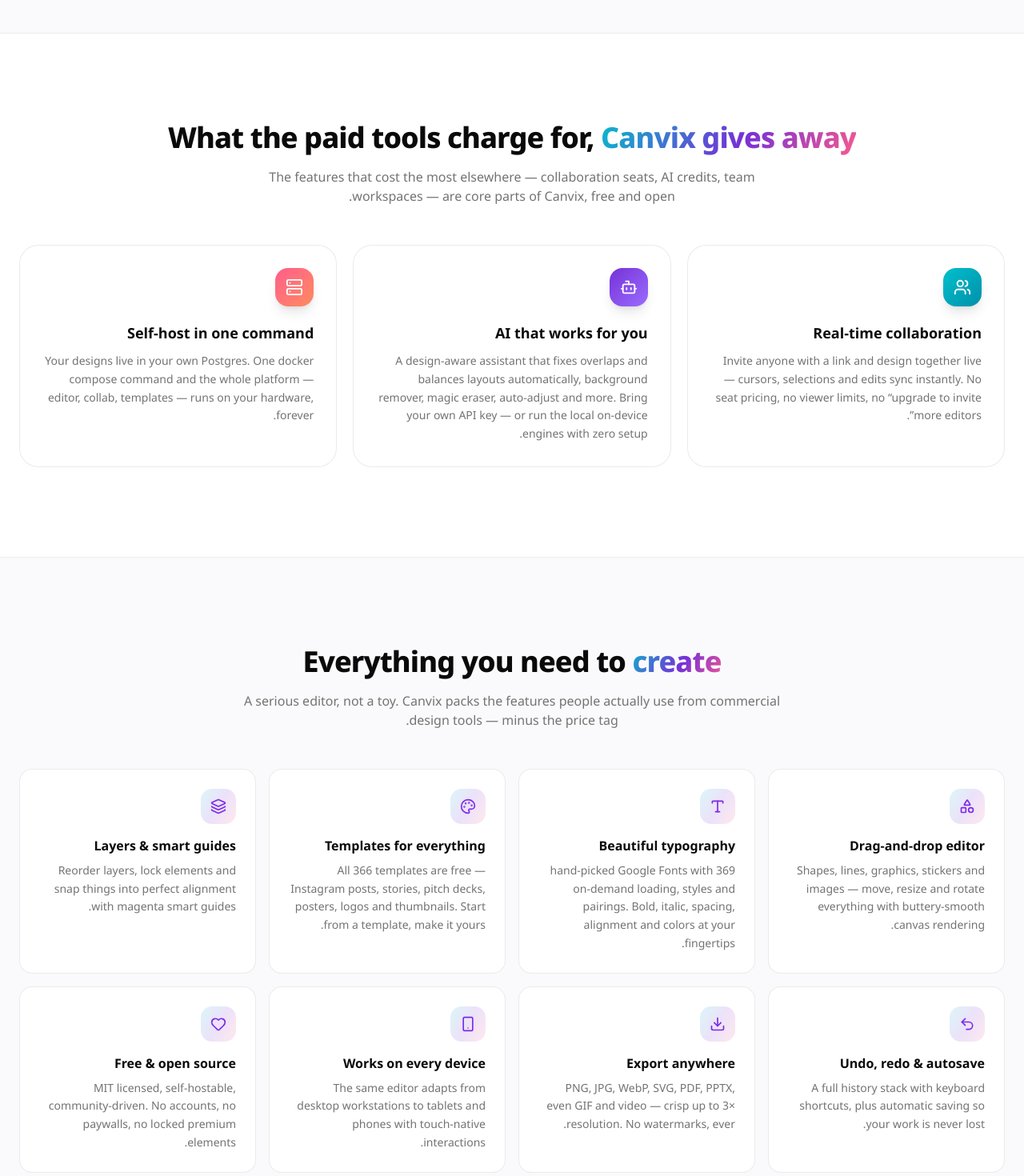
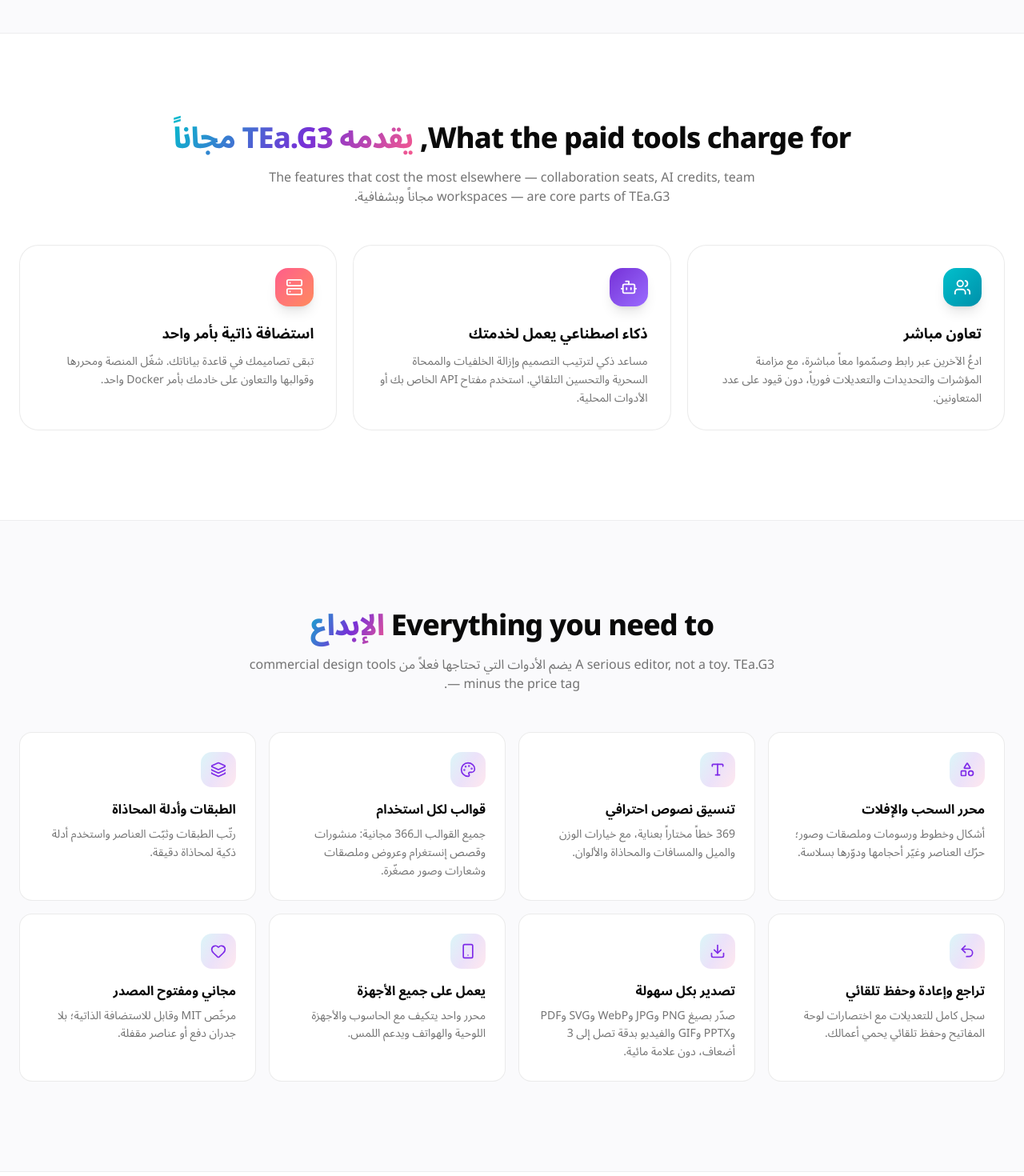
Before and after one commit to mir-ashiq/canvix, a Next.js app: page / in a window 1280 px wide. Shown: the part 1660-3130 px from the top of the page at 80% size. Built offline with nearby package versions, Linux system fonts and the light colour scheme; no server answers; a web font is replaced by a local one.

Commit message:
Translate feature catalogue and landing sections into Arabic

```diff
--- a/src/components/landing/Landing.tsx
+++ b/src/components/landing/Landing.tsx
@@ -91,43 +91,43 @@ function EditorMockup() {
 const FEATURES = [
   {
     icon: Shapes,
-    title: 'Drag-and-drop editor',
-    text: 'Shapes, lines, graphics, stickers and images — move, resize and rotate everything with buttery-smooth canvas rendering.',
+    title: 'محرر السحب والإفلات',
+    text: 'أشكال وخطوط ورسومات وملصقات وصور؛ حرّك العناصر وغيّر أحجامها ودوّرها بسلاسة.',
   },
   {
     icon: Type,
-    title: 'Beautiful typography',
-    text: '369 hand-picked Google Fonts with on-demand loading, styles and pairings. Bold, italic, spacing, alignment and colors at your fingertips.',
+    title: 'تنسيق نصوص احترافي',
+    text: '369 خطاً مختاراً بعناية، مع خيارات الوزن والميل والمسافات والمحاذاة والألوان.',
   },
   {
     icon: Palette,
-    title: 'Templates for everything',
-    text: 'All 366 templates are free — Instagram posts, stories, pitch decks, posters, logos and thumbnails. Start from a template, make it yours.',
+    title: 'قوالب لكل استخدام',
+    text: 'جميع القوالب الـ366 مجانية: منشورات وقصص إنستغرام وعروض وملصقات وشعارات وصور مصغّرة.',
   },
   {
     icon: Layers,
-    title: 'Layers & smart guides',
-    text: 'Reorder layers, lock elements and snap things into perfect alignment with magenta smart guides.',
+    title: 'الطبقات وأدلة المحاذاة',
+    text: 'رتّب الطبقات وثبّت العناصر واستخدم أدلة ذكية لمحاذاة دقيقة.',
   },
   {
     icon: Undo2,
-    title: 'Undo, redo & autosave',
-    text: 'A full history stack with keyboard shortcuts, plus automatic saving so your work is never lost.',
+    title: 'تراجع وإعادة وحفظ تلقائي',
+    text: 'سجل كامل للتعديلات مع اختصارات لوحة المفاتيح وحفظ تلقائي يحمي أعمالك.',
   },
   {
     icon: Download,
-    title: 'Export anywhere',
-    text: 'PNG, JPG, WebP, SVG, PDF, PPTX, even GIF and video — crisp up to 3× resolution. No watermarks, ever.',
+    title: 'تصدير بكل سهولة',
+    text: 'صدّر بصيغ PNG وJPG وWebP وSVG وPDF وPPTX وGIF والفيديو بدقة تصل إلى 3 أضعاف، دون علامة مائية.',
   },
   {
     icon: Smartphone,
-    title: 'Works on every device',
-    text: 'The same editor adapts from desktop workstations to tablets and phones with touch-native interactions.',
+    title: 'يعمل على جميع الأجهزة',
+    text: 'محرر واحد يتكيف مع الحاسوب والأجهزة اللوحية والهواتف ويدعم اللمس.',
   },
   {
     icon: Heart,
-    title: 'Free & open source',
-    text: 'MIT licensed, self-hostable, community-driven. No accounts, no paywalls, no locked premium elements.',
+    title: 'مجاني ومفتوح المصدر',
+    text: 'مرخّص MIT وقابل للاستضافة الذاتية؛ بلا جدران دفع أو عناصر مقفلة.',
   },
 ]
 
@@ -137,20 +137,20 @@ const FEATURES = [
 const BIG_FEATURES = [
   {
     icon: Users,
-    title: 'Real-time collaboration',
-    text: 'Invite anyone with a link and design together live — cursors, selections and edits sync instantly. No seat pricing, no viewer limits, no “upgrade to invite more editors”.',
+    title: 'تعاون مباشر',
+    text: 'ادعُ الآخرين عبر رابط وصمّموا معاً مباشرة، مع مزامنة المؤشرات والتحديدات والتعديلات فورياً، دون قيود على عدد المتعاونين.',
     accent: 'from-[#02C0CC] to-[#0090AA]',
   },
   {
     icon: Bot,
-    title: 'AI that works for you',
-    text: 'A design-aware assistant that fixes overlaps and balances layouts automatically, background remover, magic eraser, auto-adjust and more. Bring your own API key — or run the local on-device engines with zero setup.',
+    title: 'ذكاء اصطناعي يعمل لخدمتك',
+    text: 'مساعد ذكي لترتيب التصميم وإزالة الخلفيات والممحاة السحرية والتحسين التلقائي. استخدم مفتاح API الخاص بك أو الأدوات المحلية.',
     accent: 'from-[#7630D7] to-[#9B6BFF]',
   },
   {
     icon: Server,
-    title: 'Self-host in one command',
-    text: 'Your designs live in your own Postgres. One docker compose command and the whole platform — editor, collab, templates — runs on your hardware, forever.',
+    title: 'استضافة ذاتية بأمر واحد',
+    text: 'تبقى تصاميمك في قاعدة بياناتك. شغّل المنصة ومحررها وقوالبها والتعاون على خادمك بأمر Docker واحد.',
     accent: 'from-[#FF5C8A] to-[#FF8A5C]',
   },
 ]
@@ -312,11 +312,11 @@ export function Landing() {
           <div className="text-center">
             <h2 className="text-3xl sm:text-4xl font-extrabold tracking-tight">
               What the paid tools charge for,{' '}
-              <span className="text-brand-gradient">Canvix gives away</span>
+              <span className="text-brand-gradient">يقدمه TEa.G3 مجاناً</span>
             </h2>
             <p className="mt-4 text-muted-foreground max-w-2xl mx-auto">
               The features that cost the most elsewhere — collaboration seats, AI credits, team
-              workspaces — are core parts of Canvix, free and open.
+              workspaces — are core parts of TEa.G3 مجاناً وبشفافية.
             </p>
           </div>
           <div className="mt-12 grid grid-cols-1 lg:grid-cols-3 gap-5">
@@ -339,10 +339,10 @@ export function Landing() {
         <section id="features" className="bg-[#FAFAFC] border-y border-black/5">
           <div className="mx-auto max-w-7xl px-4 sm:px-6 py-20 sm:py-28">
             <h2 className="text-center text-3xl sm:text-4xl font-extrabold tracking-tight">
-              Everything you need to <span className="text-brand-gradient">create</span>
+              Everything you need to <span className="text-brand-gradient">الإبداع</span>
             </h2>
             <p className="mt-4 text-center text-muted-foreground max-w-2xl mx-auto">
-              A serious editor, not a toy. Canvix packs the features people actually use from
+              A serious editor, not a toy. TEa.G3 يضم الأدوات التي تحتاجها فعلاً من
               commercial design tools — minus the price tag.
             </p>
             <div className="mt-12 grid grid-cols-1 sm:grid-cols-2 lg:grid-cols-4 gap-4">
@@ -367,7 +367,7 @@ export function Landing() {
           <div className="mx-auto max-w-7xl px-4 sm:px-6">
             <div className="text-center">
               <h2 className="text-3xl sm:text-4xl font-extrabold tracking-tight">
-                Start from a <span className="text-brand-gradient">template</span>
+                Start from a <span className="text-brand-gradient">قالب</span>
               </h2>
               <p className="mt-4 text-muted-foreground max-w-2xl mx-auto">
                 Sized and styled for every platform. Open one, tweak everything — every template is
@@ -409,7 +409,7 @@ export function Landing() {
         <section id="faq" className="bg-[#FAFAFC] border-y border-black/5 py-20 sm:py-28">
           <div className="mx-auto max-w-3xl px-4 sm:px-6">
             <h2 className="text-center text-3xl sm:text-4xl font-extrabold tracking-tight">
-              Questions, <span className="text-brand-gradient">answered</span>
+              Questions, <span className="text-brand-gradient">وأجوبة</span>
             </h2>
             <div className="mt-10 space-y-3">
               {FAQ.map((f, i) => (
@@ -427,11 +427,10 @@ export function Landing() {
                 <Star size={14} /> Built in the open
               </div>
               <h2 className="mt-5 text-3xl sm:text-4xl font-extrabold tracking-tight leading-tight">
-                The design tool that <span className="text-brand-gradient">belongs to you</span>
+                The design tool that <span className="text-brand-gradient">تملكها أنت</span>
               </h2>
               <p className="mt-5 text-muted-foreground leading-relaxed">
-                Commercial design tools lock your creativity behind subscriptions. Canvix is
-                different — the code is on GitHub, the license is MIT, and every design you make
+                Commercial design tools lock your creativity behind subscriptions. أما TEa.G3 فيختلف — the code is on GitHub, the license is MIT, and every design you make
                 is exportable at full quality. Self-host it, fork it, improve it.
               </p>
               <div className="mt-8 flex flex-col sm:flex-row gap-3">
```
